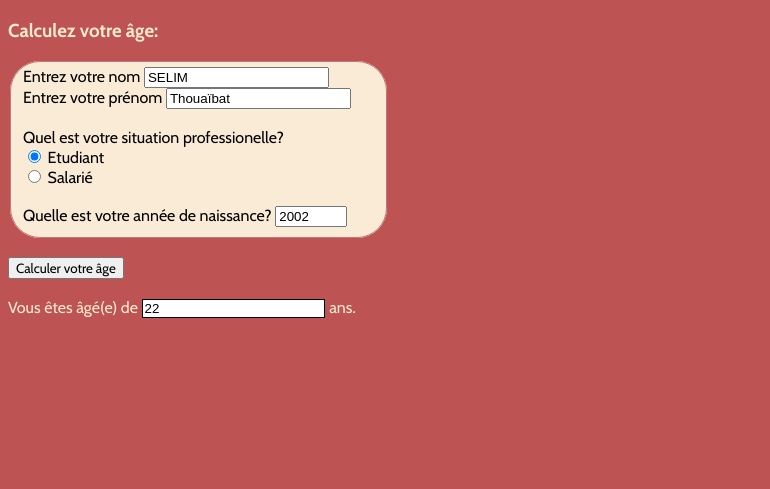
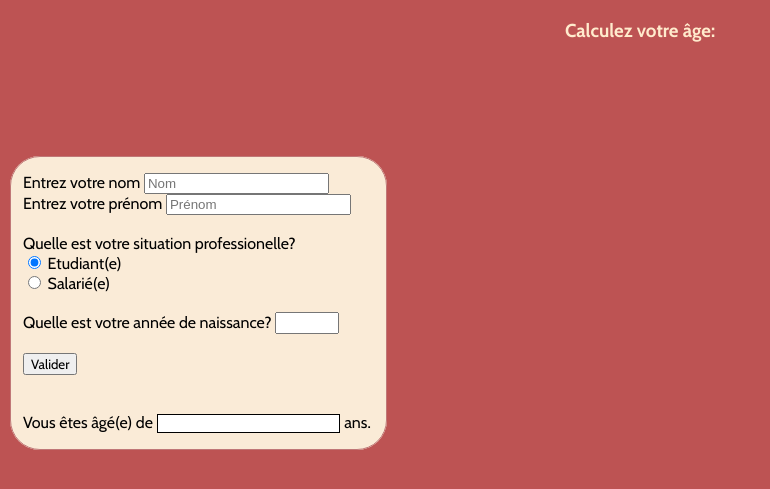
Before and after one commit to ThouaibatSelim/jeucalcul, a plain HTML site: page index.html in a window 1280 px wide. Shown: the part 63-552 px from the top of the page, without its empty margins (0-770 px from the left). Drawn offline with nearby package versions, Linux system fonts and the light colour scheme.

Commit message:
saisi nom, prénom, age

```diff
--- a/index.html
+++ b/index.html
@@ -15,9 +15,10 @@
     <h1>Bienvenue</h1>
 
     <h3>Calculez votre âge:</h3>
+    <br><br><br><br><br>
+ <form>
 
-    <form>
-
+    <div>
         <fieldset>
 
             <label for="name"> Entrez votre nom
@@ -32,39 +33,34 @@
 
 <br> <br>
 
-
-<label for="situation"> Quel est votre situation professionelle? <br>
-    <input name="situation"  type="radio" checked id="Etudiant"> Etudiant
+        <label for="situation"> Quelle est votre situation professionelle? <br>
+         <input name="situation"  type="radio" checked id="Etudiant"> Etudiant(e)
     <br>
-            <input name="situation"  type="radio"> Salarié
-        </label>
+            <input name="situation"  type="radio"> Salarié(e)
+            </label>
 
         <br> <br>
 
         <label for="number"></label> Quelle est votre année de naissance?
-        <input type="number" min="1900" max="2024" step="1" id="year" >
-    </fieldset>
+        <input type="number" min="1900" max="2024" step="1" id="year" class="yr" >
 
-    <br>
 
-    <label for="submit"></label>
-    <input type="submit" value="Calculer votre âge" class="ca">
     <br> <br>
-    <label for="age" class="age"> Vous êtes âgé(e) de
+
+      <button id="bouton"> Valider</button>
+    <br> <br> <br>
+        <label for="age" class="age"> Vous êtes âgé(e) de
         <input type="age" id="age1"> ans.
-    </label>
+        </label>
+
+
+ </fieldset>
 </form>
+</div>
 
 </body>
-<!-- <script type="text/javascript" src="main.js"></script> -->
-<!-- <script type="text/javascript" src="operateur.js"></script> -->
-<!-- <script type="text/javascript" src="fonction.js"></script> -->
-<!-- <script type="text/javascript" src="typevariables.js"></script> -->
-<!-- <script type="text/javascript" src="conditions.js"></script> -->
-<!-- <script type="text/javascript" src="tableaux.js"></script> -->
-<!-- <script type="text/javascript" src="exercice.js"></script> -->
-<!-- <script type="text/javascript" src="dom.js"></script> -->
-<script type="text/javascript" src="index.js"></script>
+
+<script type="text/javascript" src="index.js" defer></script>
 
 
 </html>
--- a/index.js
+++ b/index.js
@@ -18,25 +18,43 @@ let currentYear = 2024;
 let birthYear = 2002;
 
 function diff (currentYear, birthYear) {
-    let reduction = currentYear - birthYear
-    return reduction
+    let reduction = currentYear - birthYear;
+    console.log(reduction);
+    return reduction;
 };
 
-let reduction = (2024 - 2002);
-
-//Affichage
-console.log (reduction);
 
 //DOM
 
-let elementName = document.querySelector ("#n1");
-elementName.setAttribute ("value", "SELIM")
+// elementName.setAttribute ("value", "SELIM")
 
-let elementPrenom = document.querySelector ("#n2");
-elementPrenom.setAttribute ("value", "Thouaïbat")
+// let elementPrenom = document.querySelector ("#n2");
+// elementPrenom.setAttribute ("value", "Thouaïbat")
 
-let elementAge = document.querySelector ("#age1");
-elementAge.setAttribute ("value", 22);
+// let elementAge = document.querySelector ("#age1");
+// elementAge.setAttribute ("value", 22);
 
 let elementYear = document.querySelector ("#year");
-elementYear.setAttribute ("value", "2002");
+
+
+
+// elementYear.setAttribute ("value", "2002");
+
+let elementValider = document.querySelector ("#bouton") ;
+console.log (elementValider);
+
+elementValider.addEventListener ("click", () => {
+    console.log("Vous avez cliqué sur le bouton Valider.");
+    let elementBirthyear = elementYear.value;
+
+
+    // let anneeSaisie = elementBirthyear.value;
+    console.log ("Année saisie:", elementBirthyear);
+
+    diff (2024, elementBirthyear);
+
+    let elementNom = document.querySelector ("#n1")
+    console.log ("Nom saisi:", elementNomdef);
+    let elementNomdef = elementNom.value;
+
+})
--- a/style.css
+++ b/style.css
@@ -11,20 +11,30 @@ h1 {
 
 h3 {
     color: blanchedalmond;
+    text-align: center;
 }
 
 fieldset {
     margin-right: 70%;
+    padding-top: 1em;
+    padding-bottom: 1em;
     border:rgb(192, 119, 119) solid 1px;
     border-top-right-radius: 30px;
     border-top-left-radius: 30px;
     border-bottom-right-radius: 30px;
     border-bottom-left-radius: 30px;
     background-color: antiquewhite;
+
+}
+
+div {
+    width: 100%;
+    margin:auto;
+    align-items: center;
 }
 
 .age {
-    color: blanchedalmond;
+    color: rgb(0, 0, 0);
 }
 
 #age1 {
@@ -32,6 +42,10 @@ fieldset {
     margin-right: 1px;
 }
 
-.ca {
+#bouton{
     font-family: Cabin;
 }
+
+.yr {
+    font-family: Cabin;
+}
```
